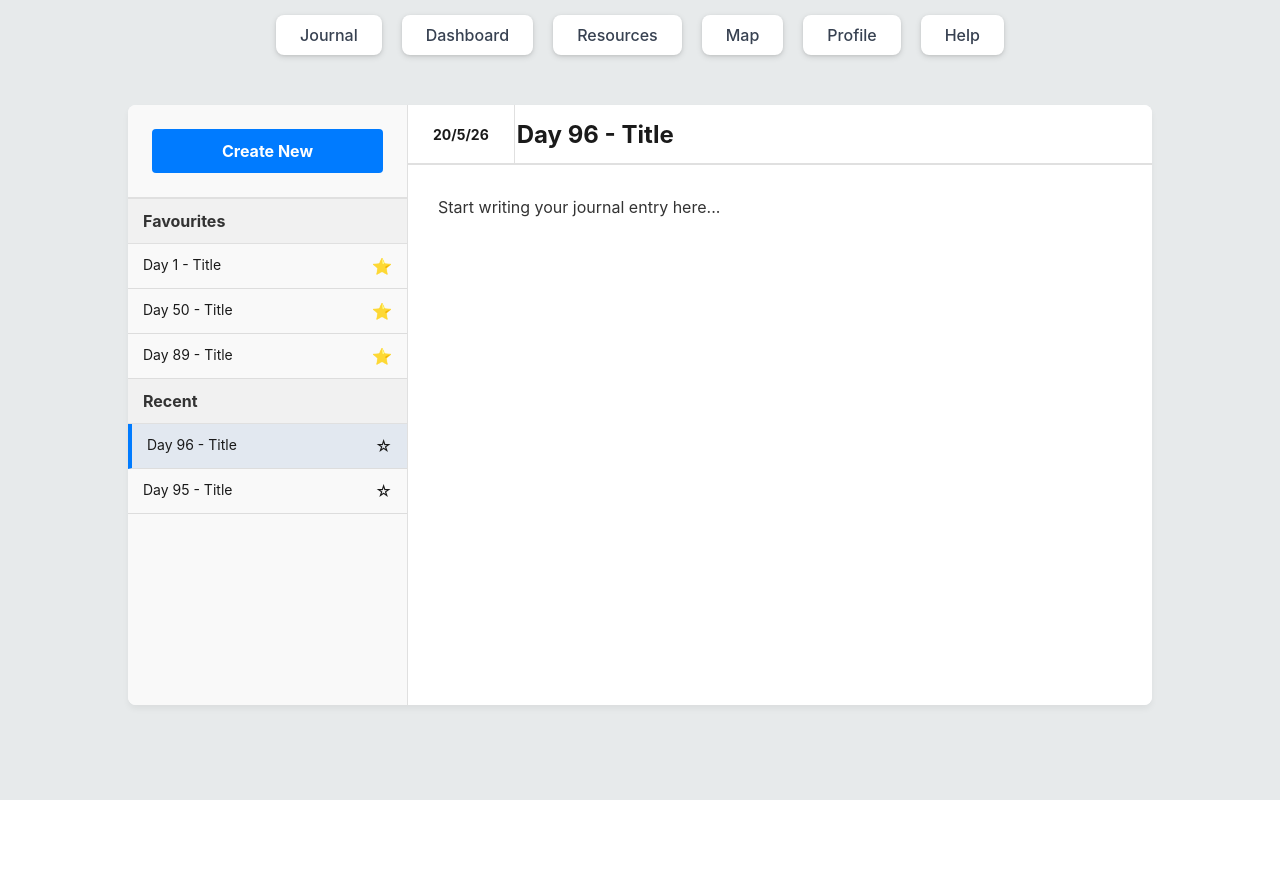
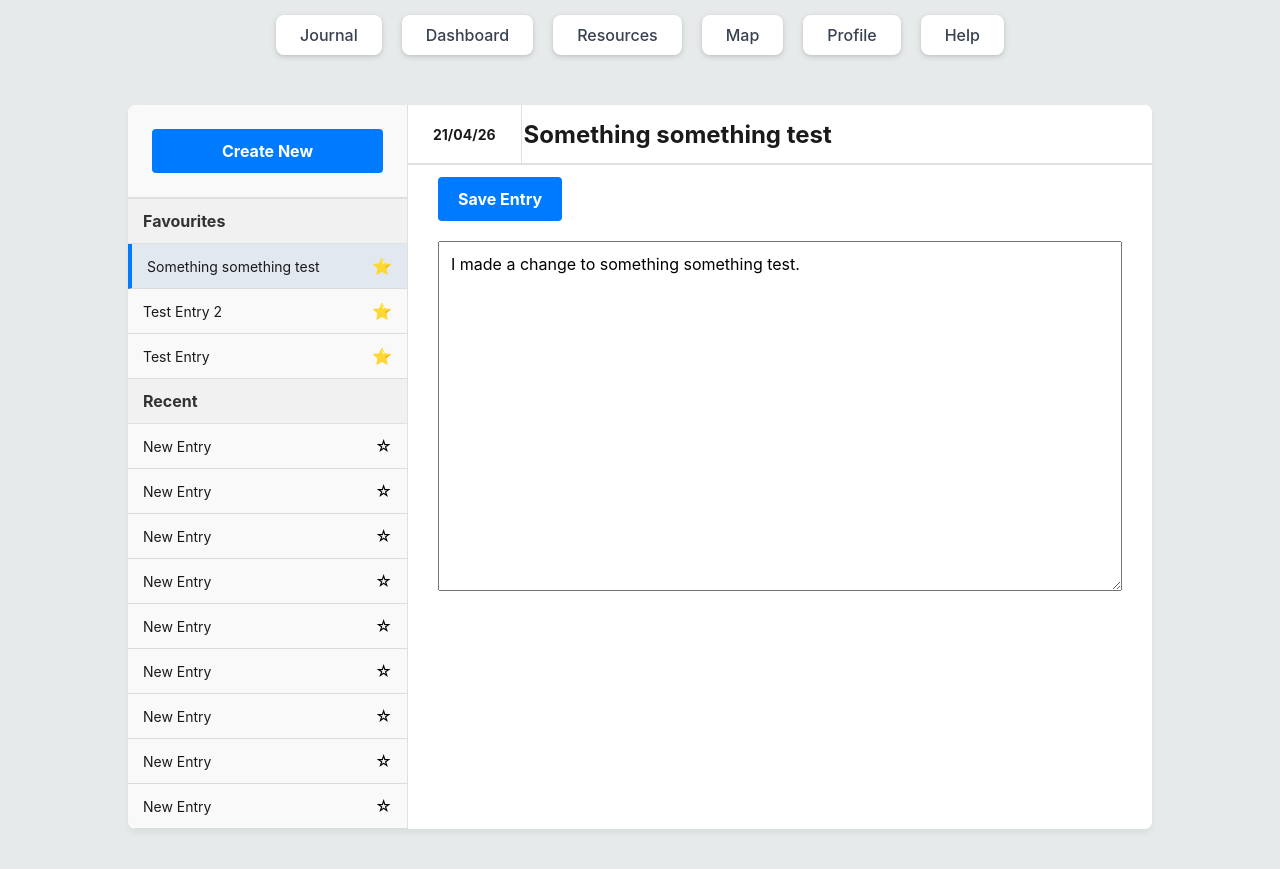
Before and after one commit to ShadowStorm0101/48_Hours_Forward, a Flask app: page /journal in a window 1280 px wide. Before the commit the page ends 800 px from the top, so only its background shows below. Run offline with Flask 3, Linux system fonts and the light colour scheme; a user stored in the database is signed in.

Commit message:
Add journal entries model, routes, and UI
Backend for the journaling feature. I got rid of the hardcoded boilerplate data from the html template for journaling so i could feed past stored data from the database. So far you can make new journals which can be saved, edited and favorited along with the date they were made. You can't delete past journals yet but thats the next part il get on.

```diff
--- a/app/routes.py
+++ b/app/routes.py
@@ -7,7 +7,7 @@ from sqlalchemy import func
 from sqlalchemy.orm import joinedload
 
 from . import db
-from .models import User, Post, LocationService
+from .models import User, Post, LocationService, JournalEntry
 from .utils.validators import validate_email, validate_password, validate_bio, validate_username
 from .utils.sanitize import sanitize_html
 from .utils.encryption import hash_password, verify_password, encrypt_bio
@@ -143,10 +143,95 @@ def logout():
     flash("Logged out.", "success")
     return redirect(url_for("main.login"))
 
+
+
+
 @main.route("/journal")
 @login_required
 def journal():
-    return render_template("journal.html")
+    user = _current_user()
+    if not user:
+        flash("Please log in first.", "error")
+        return redirect(url_for("main.login"))
+
+    selected_entry_id = request.args.get("entry_id", type=int)
+
+    entries = (
+        JournalEntry.query
+        .filter_by(user_id=user.id)
+        .order_by(JournalEntry.updated_at.desc())
+        .all())
+
+    favourites = [entry for entry in entries if entry.is_favourite]
+    recent = [entry for entry in entries if not entry.is_favourite]
+
+    active_entry = None
+    if entries:
+        if selected_entry_id is not None:
+            active_entry = next((entry for entry in entries if entry.id == selected_entry_id), None)
+        if active_entry is None:
+            active_entry = entries[0]
+
+    return render_template("journal.html",
+        favourites=favourites,
+        recent=recent,
+        active_entry=active_entry)
+
+@main.route("/journal/new", methods=["POST"])
+@login_required
+def create_journal_entry():
+    user = _current_user()
+    if not user:
+        flash("Please log in first.", "error")
+        return redirect(url_for("main.login"))
+
+    entry = JournalEntry(
+        title="New Entry",
+        content="",
+        user_id=user.id,
+        is_favourite=False)
+    db.session.add(entry)
+    db.session.commit()
+
+    return redirect(url_for("main.journal", entry_id=entry.id))
+
+@main.route("/journal/<int:entry_id>/save", methods=["POST"])
+@login_required
+def save_journal_entry(entry_id):
+    user = _current_user()
+    if not user:
+        flash("Please log in first.", "error")
+        return redirect(url_for("main.login"))
+
+    entry = JournalEntry.query.filter_by(id=entry_id, user_id=user.id).first_or_404()
+
+    raw_title = request.form.get("title", "").strip()
+    raw_content = request.form.get("content", "").strip()
+
+    entry.title = raw_title[:120] if raw_title else "Untitled"
+    entry.content = sanitize_html(raw_content)
+
+    db.session.commit()
+    flash("Journal entry saved.", "success")
+    return redirect(url_for("main.journal", entry_id=entry.id))
+
+
+@main.route("/journal/<int:entry_id>/toggle-favourite", methods=["POST"])
+@login_required
+def toggle_journal_favourite(entry_id):
+    user = _current_user()
+    if not user:
+        flash("Please log in first.", "error")
+        return redirect(url_for("main.login"))
+
+    entry = JournalEntry.query.filter_by(id=entry_id, user_id=user.id).first_or_404()
+    entry.is_favourite = not entry.is_favourite
+    db.session.commit()
+
+    return redirect(url_for("main.journal", entry_id=entry.id))
+
+
+
 
 @main.route("/resources")
 @login_required
--- a/app/templates/journal.html
+++ b/app/templates/journal.html
@@ -11,116 +11,116 @@
 
     <aside class="journal-sidebar">
       <div class="sidebar-header">
-        <button class="create-new-btn">Create New</button>
+        <form method="POST" action="{{ url_for('main.create_journal_entry') }}" style="width: 100%;">
+          <input type="hidden" name="csrf_token" value="{{ csrf_token() }}">
+          <button type="submit" class="create-new-btn">Create New</button>
+        </form>
       </div>
 
       <div class="sidebar-section">
         <h3 class="section-heading">Favourites</h3>
         <ul class="journal-list">
-          <li class="journal-item" data-date="14/2/26">
-            <span class="item-title">Day 1 - Title</span>
-            <span class="star-icon">⭐</span>
+          {% for entry in favourites %}
+            <li class="journal-item {% if active_entry and entry.id == active_entry.id %}active{% endif %}">
+              <a href="{{ url_for('main.journal', entry_id=entry.id) }}"
+                 style="display:flex; align-items:center; flex:1; text-decoration:none; color:inherit;">
+                <span class="item-title">{{ entry.title }}</span>
+              </a>
+
+              <form method="POST"
+                    action="{{ url_for('main.toggle_journal_favourite', entry_id=entry.id) }}"
+                    style="margin:0;">
+                <input type="hidden" name="csrf_token" value="{{ csrf_token() }}">
+                <button type="submit"
+                        style="background:none; border:none; cursor:pointer; padding:0; font-size:16px;">
+                  ⭐
+                </button>
+              </form>
             </li>
-          <li class="journal-item" data-date="04/4/26">
-            <span class="item-title">Day 50 - Title</span>
-            <span class="star-icon">⭐</span>
+          {% else %}
+            <li class="journal-item">
+              <span class="item-title">No favourite entries yet</span>
             </li>
-          <li class="journal-item" data-date="13/5/26">
-            <span class="item-title">Day 89 - Title</span>
-            <span class="star-icon">⭐</span>
-          </li>
+          {% endfor %}
         </ul>
       </div>
 
       <div class="sidebar-section">
         <h3 class="section-heading">Recent</h3>
         <ul class="journal-list" id="recent-list">
-          <li class="journal-item active" data-date="20/5/26">
-            <span class="item-title">Day 96 - Title</span>
-            <span class="star-icon">☆</span>
+          {% for entry in recent %}
+            <li class="journal-item {% if active_entry and entry.id == active_entry.id %}active{% endif %}">
+              <a href="{{ url_for('main.journal', entry_id=entry.id) }}"
+                 style="display:flex; align-items:center; flex:1; text-decoration:none; color:inherit;">
+                <span class="item-title">{{ entry.title }}</span>
+              </a>
+
+              <form method="POST"
+                    action="{{ url_for('main.toggle_journal_favourite', entry_id=entry.id) }}"
+                    style="margin:0;">
+                <input type="hidden" name="csrf_token" value="{{ csrf_token() }}">
+                <button type="submit"
+                        style="background:none; border:none; cursor:pointer; padding:0; font-size:16px;">
+                  ☆
+                </button>
+              </form>
             </li>
-          <li class="journal-item" data-date="19/5/26">
-            <span class="item-title">Day 95 - Title</span>
-            <span class="star-icon">☆</span>
+          {% else %}
+            <li class="journal-item">
+              <span class="item-title">No recent entries yet</span>
             </li>
+          {% endfor %}
         </ul>
       </div>
     </aside>
 
     <main class="journal-main">
+      {% if active_entry %}
+        <form method="POST"
+              action="{{ url_for('main.save_journal_entry', entry_id=active_entry.id) }}"
+              style="display:flex; flex-direction:column; height:100%;">
+          <input type="hidden" name="csrf_token" value="{{ csrf_token() }}">
+
           <header class="entry-header">
-        <div class="entry-date" id="display-date">20/5/26</div>
+            <div class="entry-date">
+              {{ active_entry.updated_at.strftime('%d/%m/%y') }}
+            </div>
             <div class="entry-title-container">
-          <input type="text" class="entry-title-input" id="display-title" value="Day 96 - Title">
+              <input
+                type="text"
+                class="entry-title-input"
+                name="title"
+                value="{{ active_entry.title }}"
+                maxlength="120"
+                required
+              >
             </div>
           </header>
 
-      <article class="entry-content" id="display-content" contenteditable="true">
-        <p>Start writing your journal entry here...</p>
+          <div style="padding: 12px 30px 0 30px;">
+            <button type="submit" class="create-new-btn" style="width:auto;">Save Entry</button>
+          </div>
+
+          <div style="padding: 20px 30px 30px 30px; flex:1; display:flex; flex-direction:column;">
+            <textarea
+              name="content"
+              style="width:100%; min-height:350px; resize:vertical; font:inherit; padding:12px;"
+            >{{ active_entry.content }}</textarea>
+          </div>
+        </form>
+      {% else %}
+        <header class="entry-header">
+          <div class="entry-date">--/--/--</div>
+          <div class="entry-title-container">
+            <h2 class="entry-title">No journal entries yet</h2>
+          </div>
+        </header>
+
+        <article class="entry-content">
+          <p>Create your first journal entry using the button on the left.</p>
         </article>
+      {% endif %}
     </main>
 
   </div>
 {% endblock %}
-
-{% block scripts %}
-  <script>
-    const displayTitle = document.getElementById('display-title');
-    const displayDate = document.getElementById('display-date');
-    const displayContent = document.getElementById('display-content');
-    const createBtn = document.querySelector('.create-new-btn');
-    const recentList = document.getElementById('recent-list');
-
-    function setupItem(item) {
-      item.addEventListener('click', function() {
-        document.querySelectorAll('.journal-item').forEach(i => i.classList.remove('active'));
-        this.classList.add('active');
-
-        displayTitle.value = this.querySelector('.item-title').textContent;
-        displayDate.textContent = this.getAttribute('data-date');
-
-        displayContent.innerHTML = this.dataset.content || `<p>Start writing your journal entry here...</p>`;
-      });
-
-      const star = item.querySelector('.star-icon');
-      star.addEventListener('click', function(e) {
-        e.stopPropagation();
-        this.textContent = this.textContent === '⭐' ? '☆' : '⭐';
-      });
-    }
-
-    document.querySelectorAll('.journal-item').forEach(setupItem);
-
-    displayTitle.addEventListener('input', (e) => {
-      const activeItem = document.querySelector('.journal-item.active .item-title');
-      if (activeItem) activeItem.textContent = e.target.value;
-    });
-
-    displayContent.addEventListener('input', () => {
-      const activeItem = document.querySelector('.journal-item.active');
-      if (activeItem) activeItem.dataset.content = displayContent.innerHTML;
-    });
-
-    createBtn.addEventListener('click', () => {
-      document.querySelectorAll('.journal-item').forEach(i => i.classList.remove('active'));
-
-      const li = document.createElement('li');
-      li.className = 'journal-item active';
-      const today = new Date().toLocaleDateString('en-GB');
-      li.setAttribute('data-date', today);
-      li.dataset.content = '<p></p>';
-      li.innerHTML = `
-        <span class="item-title">New Entry</span>
-        <span class="star-icon">☆</span>
-      `;
-
-      recentList.prepend(li);
-      setupItem(li);
-
-      displayDate.textContent = today;
-      displayTitle.value = 'New Entry';
-      displayContent.innerHTML = '<p></p>';
-      displayContent.focus();
-    });
-  </script>
-{% endblock %}
```
Also changed, not shown: app/models.py (+17 -0 lines), instance/app.db, 2 other files. Lines whose indentation alone changed are shown as unchanged.
